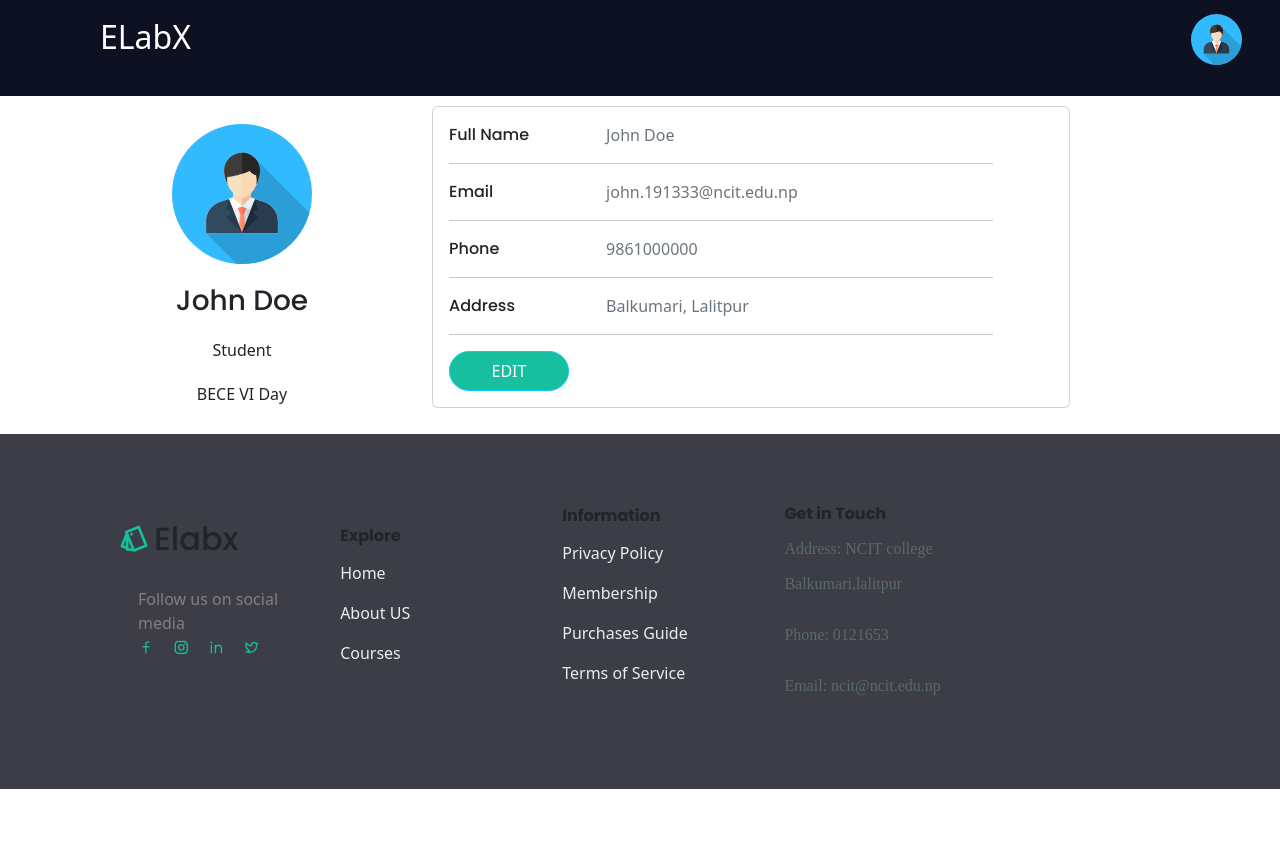
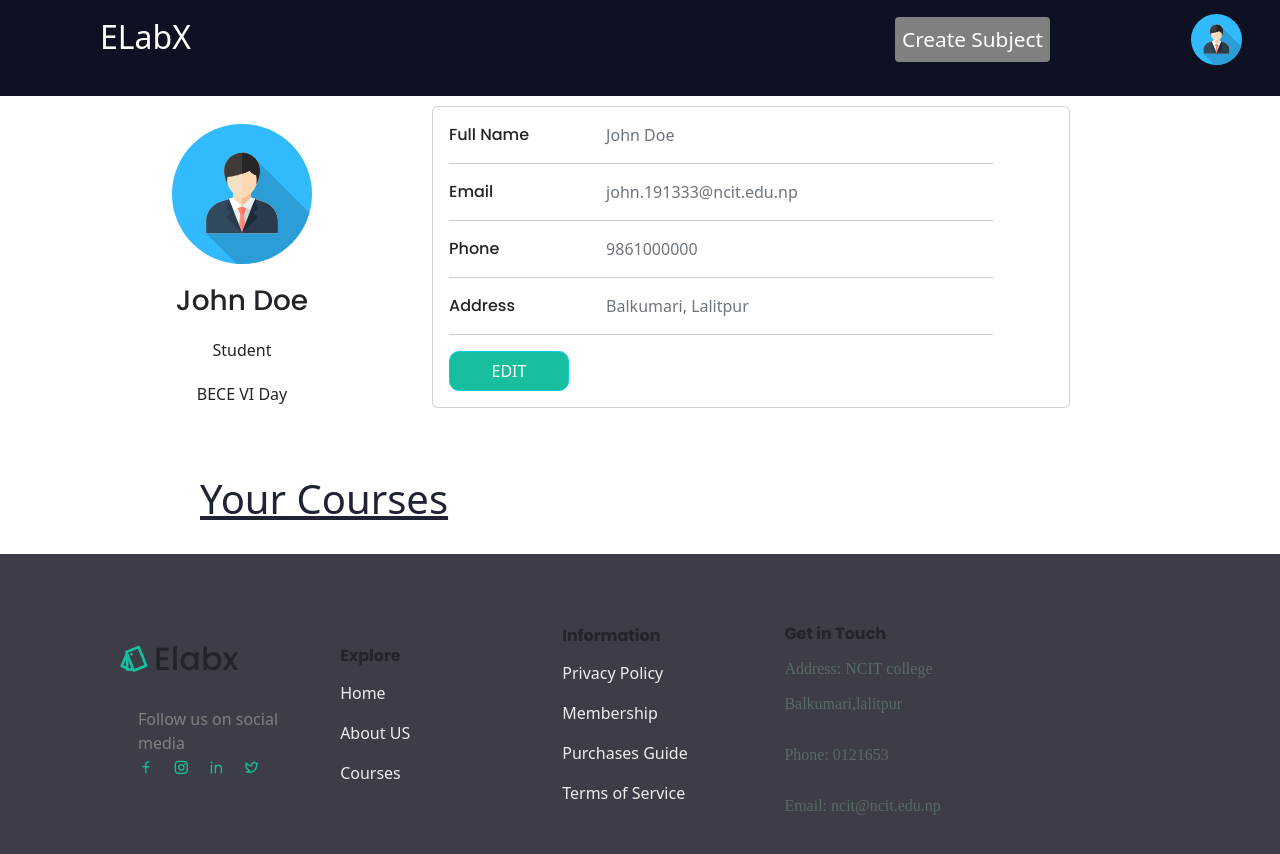
Before and after one commit to Project-Two-II/BE-Project-II, a React (Vite) app in the folder client/elabx/: page /profile in a window 1280 px wide. Shown: the top 854 px of the page. Before the commit the page ends 800 px from the top, so only its background shows below. Built offline with nearby package versions, Linux system fonts and the light colour scheme; a web font is replaced by a local one.

Commit message:
login success

```diff
--- a/client/elabx/src/Components/UserProfile/userProfile.jsx
+++ b/client/elabx/src/Components/UserProfile/userProfile.jsx
@@ -1,11 +1,25 @@
 import './userprofile.css'
 import userlogo from '../../media/people.svg';
 import { Link } from 'react-router-dom'
+import CourseList from '../CourseList.jsx';
+
 
 const logo_style = {
     width: "50%",
     margin: "auto"
 }
+const headerStyle = {
+    height: "15vh",
+    position: "static",
+  }
+  const spanStyle = {
+    color: "#1F2334",
+    position: "relative",
+    top: "35px",
+    left: "200px",
+    fontSize: "2.5rem",
+    textDecoration: "underline"
+  }
 
 const UserProfile = () => {
     return (
@@ -69,6 +83,12 @@ const UserProfile = () => {
                     </div>
                 </div>
             </div>
+            <div style={headerStyle} className="courseHeader">
+                <span style={spanStyle}>Your Courses</span>
+            </div>
+            <div class="course-container">
+                {/* <CourseList /> */}
+            </div>
         </>
     )
 }
--- a/client/elabx/src/Components/header.jsx
+++ b/client/elabx/src/Components/header.jsx
@@ -1,5 +1,6 @@
 import '../App.css';
 import React from 'react';
+import { Link } from 'react-router-dom'
 import userlogo from '../media/people.svg';
 
 
@@ -22,11 +23,23 @@ const logo_style = {
     top: "8px",
     left: "1100px"
 }
+const btn_style ={
+    padding: "7px",
+    position: "absolute",
+    right: "230px",
+    top: "17px",
+    fontSize: "1.3rem",
+    backgroundColor: "gray",
+    borderRadius: "4px"
+}
 function Header() {
     return (
         <header style={header_style}>
             <span className="elabx" style={elabx_style}>ELabX</span>
+            <span classname="create-btn" style={btn_style}>Create Subject</span>
+            <Link to="/profile">
                 <img className="userProfile-logo" src={userlogo} alt="image" style={logo_style}></img>
+            </Link>
         </header>
     );
 }
--- a/client/elabx/src/root.css
+++ b/client/elabx/src/root.css
@@ -44,7 +44,7 @@ button.btn {
   background: #17bf9e;
   color: #fff;
   padding: 7px 25px;
-  border-radius: 50px;
+  border-radius: 10px;
 }
 
 i {
--- a/client/elabx/src/routes/HomePage.jsx
+++ b/client/elabx/src/routes/HomePage.jsx
@@ -21,11 +21,10 @@ const course_list_style = {
   backgroundColor: "#1F2334"
 }
 
-
 function HomePage() {
 
   //const isLoggedIn = useSelector((state) => state.cred.isLoggedIn)
-  // const token = useSelector((state) =>  state.cred.token);
+  const token = useSelector((state) =>  state.cred.token);
   //const role = 0
   return (
     <>
@@ -33,26 +32,10 @@ function HomePage() {
         <span style={spanStyle}>Your Labs</span>
       </div>
       <div className="courseList" style={course_list_style}>
-        <CourseList />
+        <CourseList token={token}/>
       </div>
     </>
   );
 };
-// function HomePage() {
-
-//   //const isLoggedIn = useSelector((state) => state.cred.isLoggedIn)
-//   const token = useSelector((state) =>  state.cred.token);
-//   //const role = 0
-//   return (
-//     <>
-//       <div style={headerStyle} className="courseHeader">
-//         <span style={spanStyle}>Your Labs</span>
-//       </div>
-//       <div className="courseList" style={course_list_style}>
-//         <CourseList token={token}/>
-//       </div>
-//     </>
-//   );
-// };
 
 export default HomePage;
--- a/client/elabx/src/routes/login.jsx
+++ b/client/elabx/src/routes/login.jsx
@@ -75,6 +75,7 @@ const Login = () => {
           // todo: redirect
           setHasError(false);
           console.log("Redirecting...")
+          console.log(data)
           dispatch(setCred({isLoggedIn: true, token: data.tokens.access, role: 0}))
           //console.log(data.tokens.access);
           navigate("/homepage")
--- a/client/elabx/src/routes/teacher.jsx
+++ b/client/elabx/src/routes/teacher.jsx
@@ -1,12 +1,14 @@
 import UserProfile from '../Components/UserProfile/userProfile'
 import Header from '../Components/header'
 import Footer from '../Components/Footer/Footer'
+import CourseList from '../Components/CourseList.jsx';
+
 
 function Teacher() {
     return (
         <>
             <Header />
-            <Course />
+            {/* <CourseList /> */}
             <Footer />
         </>
     )
```
Also changed, not shown: client/elabx/src/Components/UserProfile/userprofile.css (line endings or trailing spaces). Lines whose indentation alone changed are shown as unchanged.
